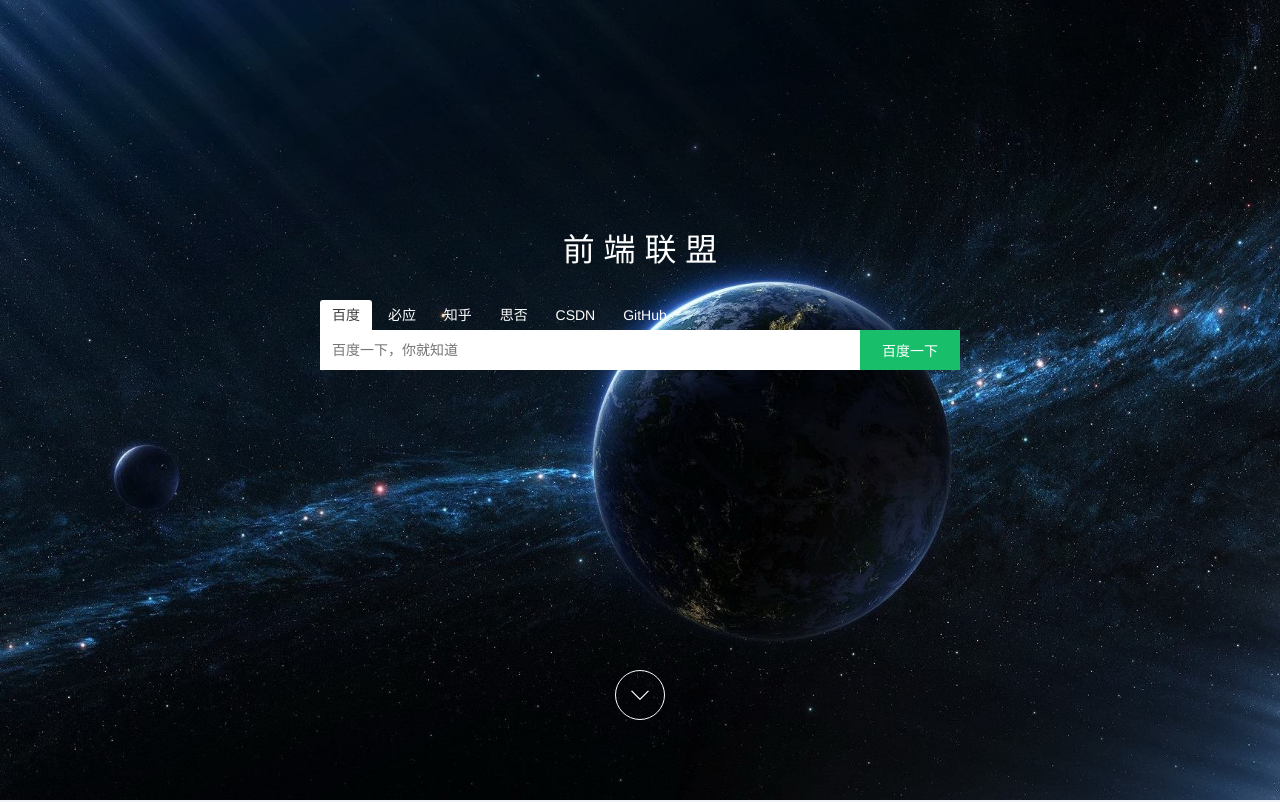
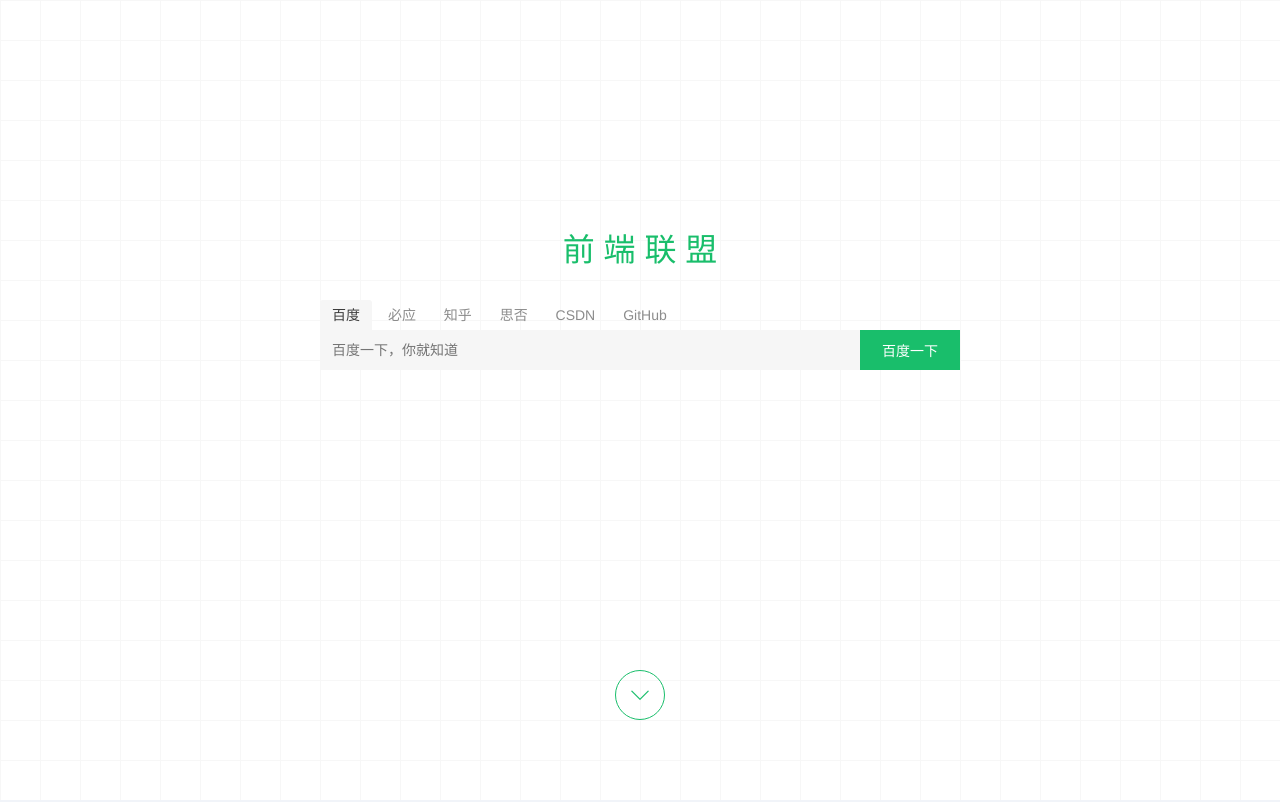
Before and after one commit to fifteen718/hello-fe, a plain HTML site: page index.html in a window 1280 px wide. Shown: the top 802 px of the page. Drawn offline with Linux system fonts and the light colour scheme.

Commit message:
* upd css

```diff
--- a/css/home.css
+++ b/css/home.css
@@ -17,10 +17,14 @@
 .header {
     height: 100vh;
     min-height: 300px;
-    color: #fff;
+    color: #666;
+    /* color: #fff;
     background-color: #333;
     background: url("../img/background.jpg") center no-repeat;
-    background-size: cover;
+    background-size: cover; */
+    background-color: #fff;
+    background-size: 40px 40px;
+    background-image: linear-gradient(to right, #f7f7f7 1px, transparent 1px), linear-gradient(to bottom, #f7f7f7 1px, transparent 1px);
 }
 
 .header-title {
@@ -30,11 +34,13 @@
     height: 100px;
     line-height: 100px;
     padding-top: 25vh;
+    color: #19be6b;
 }
 
 .header-type-bar {
     width: 50%;
     margin: 0 auto;
+    color: #8c8c8c;
 }
 
 .type-label {
@@ -48,13 +54,15 @@
 }
 
 .type-label:hover {
+    /* color: #3c3c3c;
+    background: #fff; */
     color: #3c3c3c;
-    background: #fff;
+    background: #f6f6f6;
 }
 
 .type-label-selected {
     color: #3c3c3c;
-    background: #fff;
+    background: #f6f6f6;
 }
 
 .header-input-bar {
@@ -71,6 +79,8 @@
     border: none;
     padding: 10px 0;
     text-indent: 12px;
+    color: #3c3c3c;
+    background-color: #f6f6f6;
 }
 
 .search-button {
@@ -90,17 +100,23 @@
     display: block;
     width: 48px;
     height: 48px;
-    border: 1px solid #fff;
+    /* color: #fff;
+    border: 1px solid #fff; */
     border-radius: 50%;
     margin: 0 auto;
-    color: #fff;
     text-align: center;
     text-decoration: none;
+    color: #19be6b;
+    border: 1px solid #19be6b;
 }
 
 .pull-down-a:hover {
-    color: #47cb89;
-    border-color: #47cb89;
+    /* color: #47cb89;
+    border-color: #47cb89; */
+    color: #fff;
+    background-color: #19be6b;
+    transition: all 1.8s;
+    -webkit-transition: all 1.8s;
 }
 
 .pull-down-a i {
```
